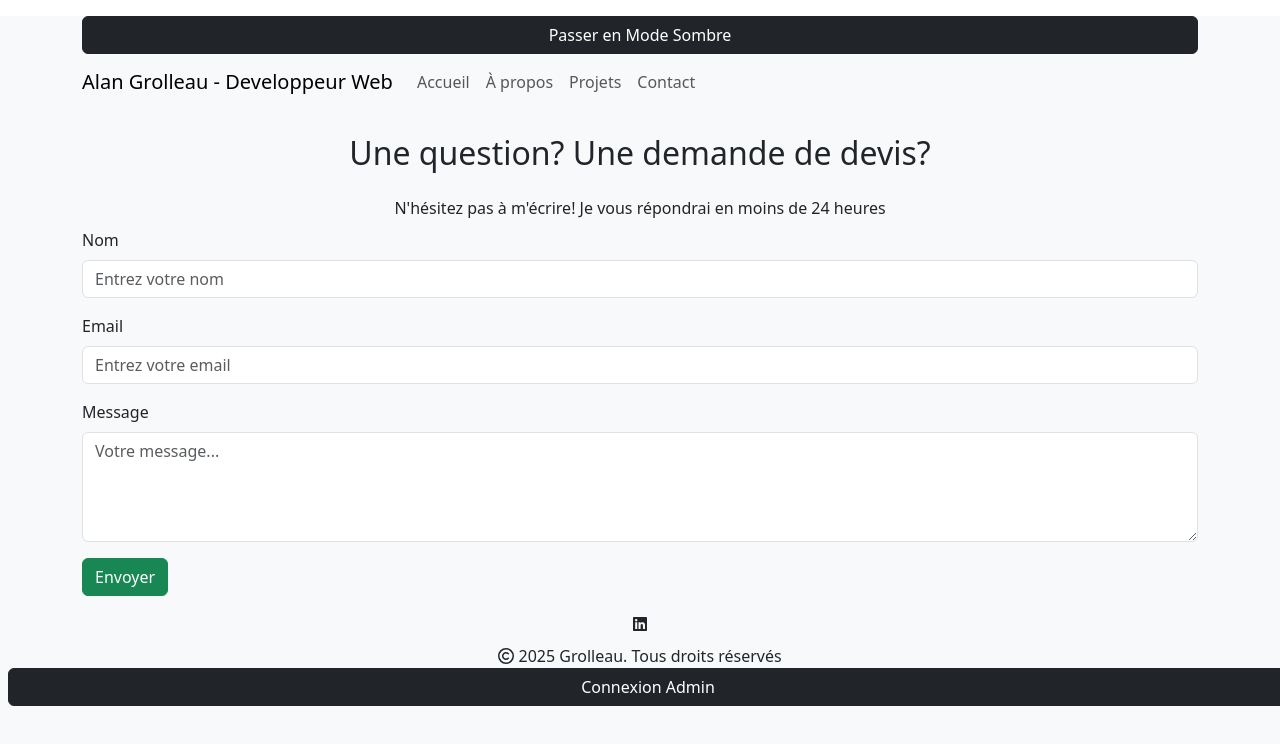
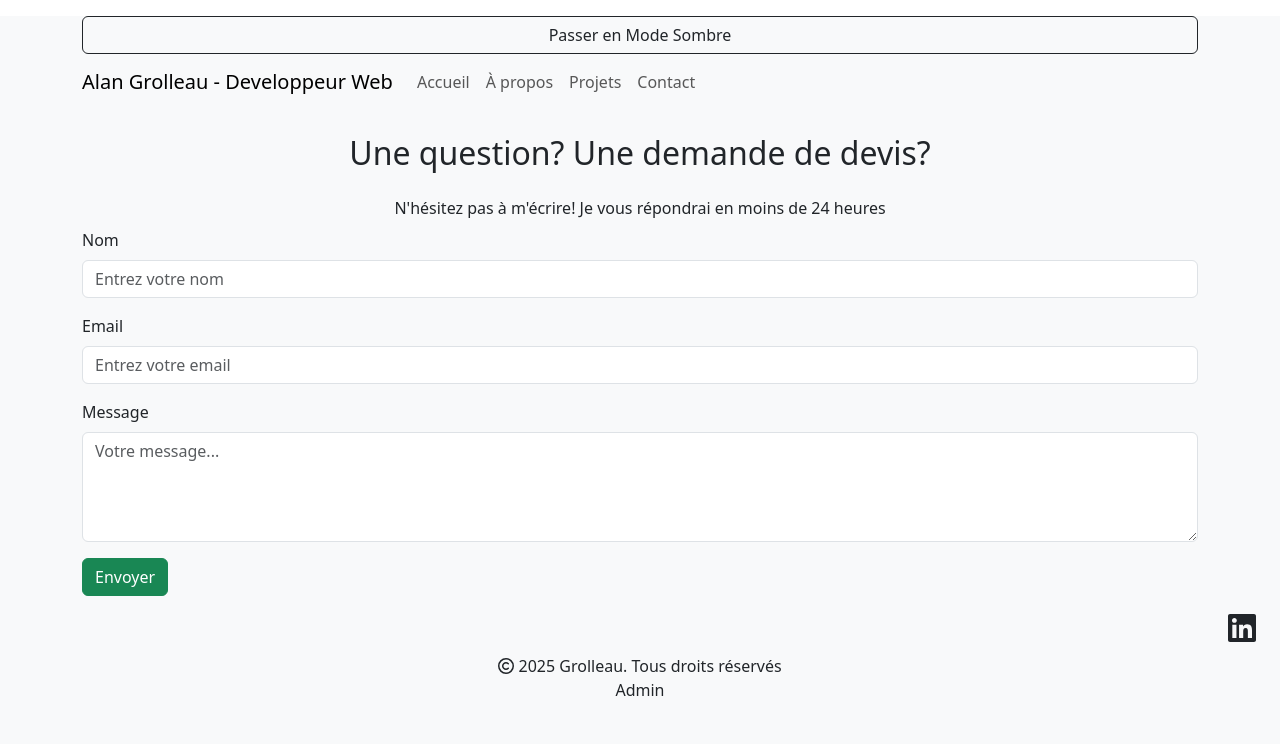
Before and after one commit to AlanGdev/portfolio_front, a React (Vite) app: page /contact in a window 1280 px wide. Shown: the top 744 px of the page. Built offline with nearby package versions, Linux system fonts and the light colour scheme.

Commit message:
Changement bouton du header en className outline Changement du bouton du footer en Link Ajout du lien linkedIn dans le footer Travail sur élément Carousel

```diff
--- a/src/components/footer/index.jsx
+++ b/src/components/footer/index.jsx
@@ -2,7 +2,7 @@ import { FontAwesomeIcon } from '@fortawesome/react-fontawesome';
 import { faCopyright } from '@fortawesome/free-regular-svg-icons';
 import { faLinkedin } from '@fortawesome/free-brands-svg-icons';
 import { useState } from 'react';
-import { Button } from 'react-bootstrap';
+import { Link } from 'react-router-dom';
 import AuthModal from '../authmodal';
 
 const Footer = ({ onLogin, darkMode }) => {
@@ -11,19 +11,26 @@ const Footer = ({ onLogin, darkMode }) => {
     <footer
       className={`text-center py-3 ${darkMode ? 'bg-dark text-light' : 'bg-light text dark'}`}
     >
-      <FontAwesomeIcon icon={faLinkedin} />
+      <div className="text-end me-4">
+        <Link to="https://www.linkedin.com/in/alan-grolleau-55a980a3/?originalSubdomain=fr">
+          <FontAwesomeIcon
+            icon={faLinkedin}
+            className={`fs-2 text-end ${darkMode ? 'text-light' : 'text-dark'}`}
+          />
+        </Link>
+      </div>
 
       <div className="mt-2">
         <FontAwesomeIcon icon={faCopyright} />
         <span> 2025 Grolleau. Tous droits réservés</span>
         <div>
-          <Button
-            variant={darkMode ? 'light' : 'dark'}
+          <Link
+            to="#"
+            className={`text-decoration-none ${darkMode ? 'text-light' : 'text-dark'}`}
             onClick={() => setShowModal(true)}
-            className="ms-2 w-100"
           >
-            Connexion Admin
-          </Button>
+            Admin
+          </Link>
         </div>
       </div>
       <AuthModal
--- a/src/components/header/index.jsx
+++ b/src/components/header/index.jsx
@@ -6,7 +6,7 @@ function Header({ darkMode, setDarkMode }) {
       <Container className="text-center mt-3">
         <Button
           onClick={() => setDarkMode(!darkMode)}
-          variant={darkMode ? 'light' : 'dark'}
+          variant={darkMode ? 'outline-light' : 'outline-dark'}
           className="w-100"
         >
           {darkMode ? 'Passer en Mode Clair' : 'Passer en Mode Sombre'}
```
Also changed, not shown: src/components/carrousel/index.jsx (added, +35 -0 lines).
